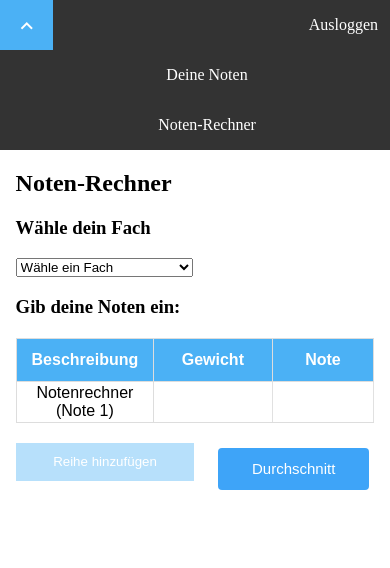
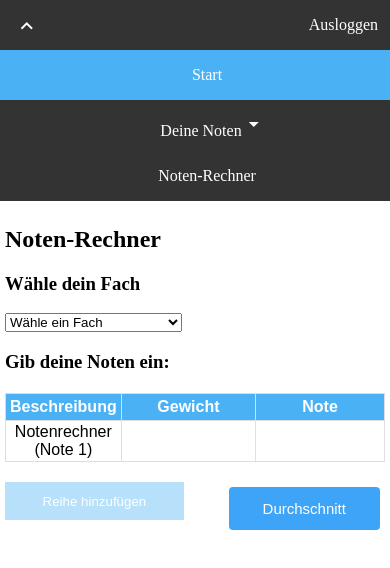
Before and after one commit to edcod3/gradereactjs, a React (Create React App) app in the folder client/: page /calculator in a window 390 px wide. Both pictures are taken after a click on the button "expand_more". Shown: the top 568 px of the page. Built offline with nearby package versions, Linux system fonts and the light colour scheme.

Commit message:
Completed Mobile CSS on Start Page & Started Mobile CSS on Subject Page

```diff
--- a/client/src/Navbar.js
+++ b/client/src/Navbar.js
@@ -6,14 +6,15 @@ export default function Navbar(props) {
     const [MobileDropdown, setMobileDropdown] = useState(false)
     return (
         <div className="topnav" id="topnav">
-        {(window.innerWidth < 434) ? <button className="link-button active" onClick={() => setMobile(!showMobile)}><i class="material-icons">{showMobile ? "expand_less" : "expand_more"}</i></button> : <Link to="/home" className="active">Start</Link> }
-        {(window.innerWidth < 434)
+        {(window.innerWidth <= 480) ? <button className="link-button active" onClick={() => setMobile(!showMobile)}><i className="material-icons" id="nav_arrow">{showMobile ? "expand_less" : "expand_more"}</i></button> : <Link to="/home" className="active">Start</Link> }
+        {(window.innerWidth <= 480)
           ?  <>
             <button className="logout link-button" onClick={() => props.logout()}>Ausloggen</button>
             <p className="user user-p">{props.uname}</p>
             <div className={showMobile ? "mobile_menu_show" : "mobile_menu_hide"}>
+            <Link to="/home" className="mobile_active">Start</Link>
             <div className="dropdown">
-                <Link to="/home" className="dropbtn" onClick={() => setMobileDropdown(!MobileDropdown)}>Deine Noten</Link>
+                <button className="dropbtn link-button" onClick={() => setMobileDropdown(!MobileDropdown)}>Deine Noten<i className="material-icons" id="dropdown_arrow">{MobileDropdown ? "arrow_drop_up" : "arrow_drop_down"}</i></button>
                 <div className="dropdown-content" style={MobileDropdown ? {display: "block"} : {display: "none"}}>
                     <Link to="/german">Deutsch</Link>
                     <Link to="/english">Englisch</Link>
--- a/client/src/assets/styles.css
+++ b/client/src/assets/styles.css
@@ -198,16 +198,6 @@ html {
   background-color: rgba(0,0,0,0.2);
 }
 
-.topnav .mobile_menu_hide {
-  display: none;
-}
-
-.mobile_menu_show, .mobile_menu_show a {
-  width: 100%;
-  transition: 0.4s;
-  display: inline-block;
-  float: none !important;
-}
 
 .user, .logout {
   float: right !important;
@@ -329,62 +319,22 @@ html {
   display: block;
 }
 /* ---------- */
-/* Navbar Media Queries */
-@media screen and (max-width: 551px) {
-  .topnav a, .user, .logout, .dropdown .dropbtn {
-    padding: 16px 12px;
-  }
-  .dropdown-content {
-    margin-top: 51px;
-  }
+/* Navbar Mobile Development  */
+
+.topnav .mobile_menu_hide {
+  display: none;
 }
 
-@media screen and (max-width: 434px) {
+.mobile_menu_show, .mobile_menu_show a {
+  width: 100%;
+  transition: 0.4s;
+  display: inline-block;
+  float: none !important;
+}
 
-  .topnav .active_nav {
-    display: block;
-  }
+.mobile_active {background-color: #4bb1f5;}
 
-  .topnav .active {
-    width: 53.3px;
-    height: 50.4px;
-    padding-top: 14px !important;
-  }
-
-  .topnav .material-icons {
-    margin: 0;
-  }
-
-  .dropdown {
-    width: 100%;
-    text-align: end;
-  }
-
-  .dropdown-content {
-    display: none;
-    position: relative;
-    background-color: rgb(80, 80, 80);
-    /*background-color: #f9f9f9; */
-    box-shadow: 0px 8px 16px 0px rgba(0,0,0,0.2);
-    margin-top: 0px;
-  }
-
-  .dropdown-content a {
-    float: none;
-    color: rgb(216, 215, 215);
-    padding: 10px 12px;
-    text-decoration: none;
-    border: 1px #333 solid;
-    display: block;
-    text-align: center;
-  }
-
-  .dropdown-content a:hover, .dropdown-content a:active {
-    background-color: rgb(151, 151, 151);
-
-  }
-
-}
+.mobile_active:hover {background-color: #0698fa;}
 
 
 /* ------------- */
@@ -797,3 +747,160 @@ table .edit-td {
   background-color: #d9f0ff !important;
   font-weight: 600;
 }
+
+/* Add Grade Table */
+#subj_table {
+  width: 100%;
+  margin: 10px auto;
+}
+
+/* Media Queries */
+
+/* Navbar */
+
+@media screen and (max-width: 551px) {
+  .topnav a, .user, .logout, .dropdown .dropbtn {
+    padding: 16px 12px;
+  }
+  .dropdown-content {
+    margin-top: 51px;
+  }
+}
+
+@media screen and (max-width: 480px) {
+
+  .topnav .active_nav {
+    display: block;
+  }
+
+  .topnav .active {
+    width: 53.3px;
+    height: 50.4px;
+    padding-top: 14px !important;
+    background-color: #333 !important;
+  }
+
+  .topnav #nav_arrow {
+    margin: 0;
+  }
+
+  .topnav #dropdown_arrow {
+    color: white;
+    height: 0px;
+    width: 0px;
+  }
+
+  .dropdown {
+    width: 100%;
+  }
+
+  .dropdown .dropbtn {
+    width: 100%;
+    text-align: center;
+    padding: 11.25px 0px 11.25px 12px;
+
+  }
+
+  .dropdown-content {
+    display: none;
+    position: relative;
+    background-color: rgb(80, 80, 80);
+    /*background-color: #f9f9f9; */
+    box-shadow: 0px 8px 16px 0px rgba(0,0,0,0.2);
+    margin-top: 0px;
+  }
+
+  .dropdown-content a {
+    float: none;
+    color: rgb(216, 215, 215);
+    padding: 10px 12px;
+    text-decoration: none;
+    border: 1px #333 solid;
+    display: block;
+    text-align: center;
+  }
+
+  .dropdown-content a:hover, .dropdown-content a:active {
+    background-color: rgb(151, 151, 151);
+
+  }
+
+}
+
+/* ------------------- */
+
+/* Home (& some Subject) Table Media Query Styles */
+
+@media screen and (max-width: 460px) {
+  table, tr {
+    margin: 0px auto;
+  }
+
+  th, td {
+    max-width: 200px !important;
+    padding: 6px;
+    text-overflow: ellipsis;
+  }
+
+  .wrapper {
+    padding: 6px !important;
+  }
+}
+
+@media screen and (max-width: 430px) {
+  table, tr {
+    margin: 0px auto;
+    width: 80%;
+  }
+
+  th, td {
+    max-width: 150px !important;
+    padding: 4px;
+  }
+
+  .wrapper {
+    padding: 5px !important;
+  }
+
+  #home_grades {
+    margin-left: 7.5%;
+  }
+}
+
+@media screen and (max-width: 380px) {
+  table {
+    width: 100%;
+  }
+
+  .wrapper {
+    padding-left: 2px !important;
+  }
+
+  #home_grades {
+    margin-left: 0;
+  }
+
+}
+
+/* ---------------------- */
+
+
+/* Subject Table */
+
+
+
+/* Add Grade Table */
+
+@media screen and (max-width: 685px) {
+  #subj_table_add input{
+    width: 100%;
+  }
+}
+
+@media screen and (max-width: 440px) {
+  #calc_avg_desc p {
+    margin: 0;
+    padding-left: 40px;
+    font-weight: 600;
+  }
+}
--- a/client/src/home.js
+++ b/client/src/home.js
@@ -64,7 +64,7 @@ export default function Home(props) {
             <tbody>
             {gradeVals.map((subj, i) => {
                 return(<tr key={"home_row" + i} onClick={() => props.redirect(`/${ReverseSubjName(subj.subject)}`)}>
-                <td key={"home_subject" + i}>{subj.subject}</td>
+                <td key={"home_subject" + i}>{(window.innerWidth <= 430) ? subj.subject.replace("/", " / ") : subj.subject}</td>
                 <td className="grade" key={"home_grade" + i}>{(subj.grade !== "NaN") ? subj.grade : "Keine Noten gefunden!"}</td>
                 <td className="weight" key={"home_points" + i}>{(!subj.points) ? "0" : subj.points}</td>
                 </tr>
--- a/client/src/notenrechner.js
+++ b/client/src/notenrechner.js
@@ -128,7 +128,7 @@ export default function Calculator() {
                         )
                       } else {
                         return(<tr key={"row" + row.id}>
-                          <td style={{color: "black"}}>{`Notenrechner (Note ${row.id})`}</td>
+                          <td style={{color: "black"}}>Notenrechner{(window.innerWidth <= 488) ? <br /> : " "}{`(Note ${row.id})`}</td>
                           <td><input type="text" id={"weight" + row.id} value={row.weight} onChange={SetGrade("weight", row.id)}></input></td>
                           <td><input type="text" id={"grade" + row.id} value={row.grade} onChange={SetGrade("grade", row.id)}></input></td>
                         </tr>
@@ -136,7 +136,7 @@ export default function Calculator() {
         </tbody>
         <tfoot className="average" id="average_tfoot" style={displayGrade ? {"display": "table-footer-group"}: {"display": "none"} }>
         <tr>
-            <td colSpan="2" id="calc_avg_desc"><p>Deine Durchschnittsnote ist: </p></td>
+            <td colSpan="2" id="calc_avg_desc"><p>{(window.innerWidth <= 475) ? "Deine Durchschnittsnote: " : "Deine Durchschnittsnote ist:"}</p></td>
             <td id="calc_avg_grade">{(!gradeVal.avg) ? "Kein Durchschnitt" : gradeVal.avg.toFixed(2)}</td>
         </tr>
         <tr className="average">
--- a/client/src/utils/alert-template.js
+++ b/client/src/utils/alert-template.js
@@ -88,13 +88,13 @@ var alertStyle = {
   alignItems: 'center',
   boxShadow: '0px 2px 2px 2px rgba(0, 0, 0, 0.03)',
   fontFamily: 'Arial',
-  width: '600px',
+  width: '80%',
   height: '60px',
   boxSizing: 'border-box'
 };
 
 var buttonStyle = {
-  marginLeft: '20px',
+  marginLeft: '10px',
   border: 'none',
   backgroundColor: 'transparent',
   cursor: 'pointer',
```
Also changed, not shown: 1 other file (tests, documents, lock files or other folders).
